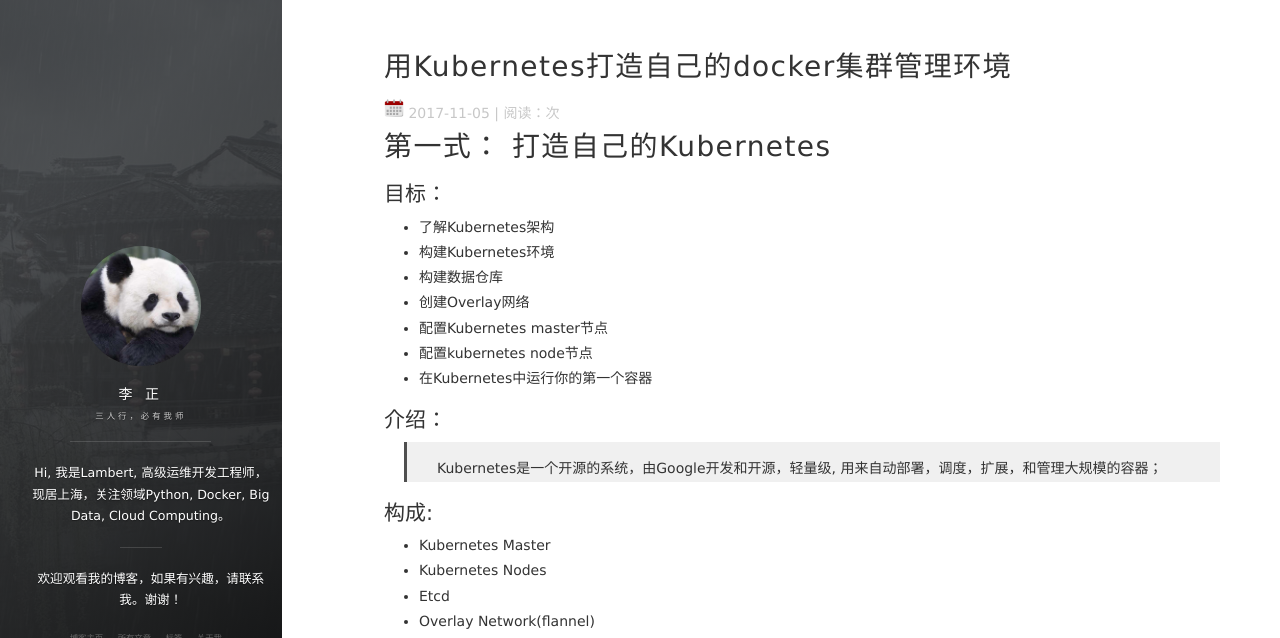
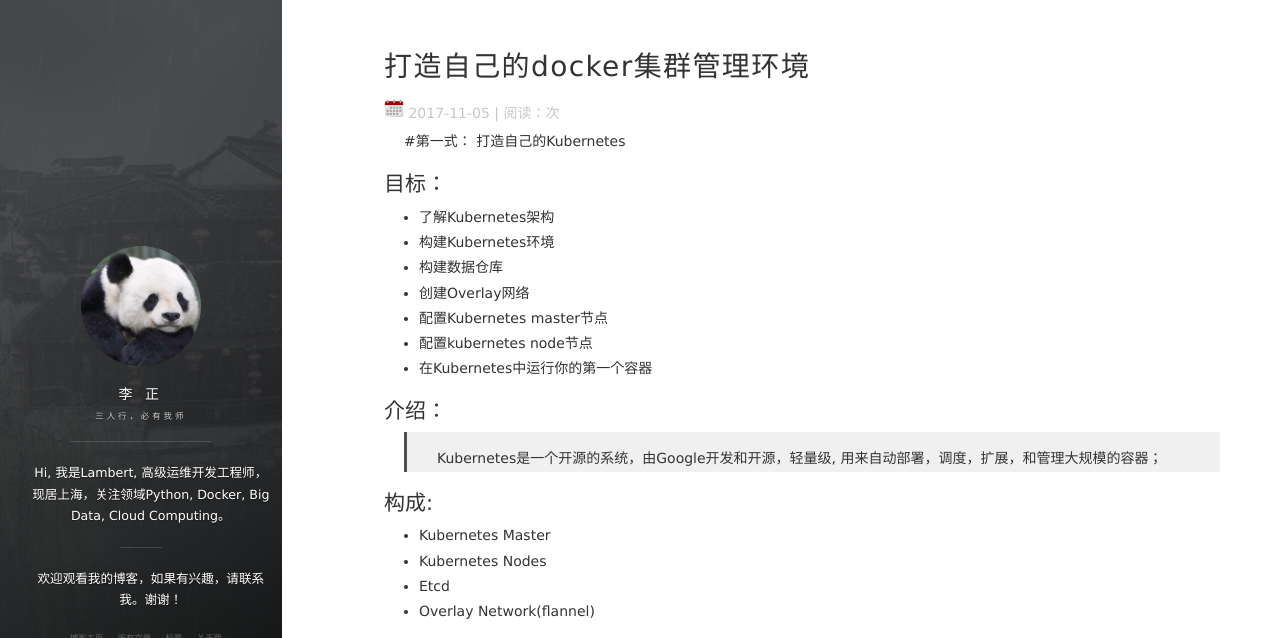
Before and after one commit to oaas/oaas.github.io, a Jekyll site: the page built from _posts/2017-11-05-k8s_1.md, in a window 1280 px wide and 900 px high, cut to the strip 0-638 px from the top of the window. Built offline with Jekyll 4.4.1, drawn with Linux system fonts in a browser that asks for light colours; nearby versions of some CDN libraries; comment, search, counter and statistics services are not loaded; some of the changed text lies outside the part shown.

Commit message:
change k8s file format

````diff
--- a/_posts/2017-11-05-k8s_1.md
+++ b/_posts/2017-11-05-k8s_1.md
@@ -1,11 +1,11 @@
 ---
 layout: post
-title: 用Kubernetes打造自己的docker集群管理环境
+title: 打造自己的docker集群管理环境
 date: 2017-11-05
 tags: Kubernetes
 ---
 
-# 第一式： 打造自己的Kubernetes
+#第一式： 打造自己的Kubernetes
 
 ## 目标：
 * 了解Kubernetes架构
@@ -181,7 +181,7 @@
    ```
 
 9. 为了确保flannel可以将Docker进程的虚拟网卡的相关的流量进行转发，我们需要更改Docker的配置文件；
-   1. flanneld进程起来之后，通过**ifconfig**或**ip add | grep flannel | grep inet**查看flannel0虚拟网桥；
+   1. flanneld进程起来之后，通过ifconfig或ip add | grep flannel | grep inet查看flannel0虚拟网桥；
 
       ```
       [root@srv-k8s-master1 ~]# ip add | grep flannel | grep inet    # master1获取到192.168.93.0/16网段的地址
@@ -231,6 +231,7 @@
     ```
 
    > 网络流是如何走的呢???
+
    > ![](https://github.com/oaas/kubernetes/blob/master/chapter1/k8s_flanneld.png?raw=true)
 
    > 以上图为例：
@@ -249,7 +250,7 @@
    > **kubernetes-node**: node上安装的包；
 
    > **kubernets-unit-test**: 包含一些测试脚本，模版等文件；
-
+   <br>
 
    ```
    [root@srv-k8s-master1 ~]# yum install -y kubernetes-master kubernetes-client
@@ -391,6 +392,7 @@
 
 17 .  证实集群是否搭建成功（srv-k8s-master1）
   > 如果集群中有错误，请按照之前的步骤查找原因；
+  <br>
 
 ```
 # node2是ready状态
@@ -414,6 +416,8 @@
 > kubectl run ${replication controller name} --image=${image name} --replicas=${number of replicas} [--port=${exposing port}]
 
 > 注意： 资源(pods, services, rc等)名字不能重复，因为在集群中名字是唯一的；
+
+<br>
 
 ```
 [root@srv-k8s-master1 ~]# kubectl run hello-nginx --image=nginx --replicas=2 --port=80
````
